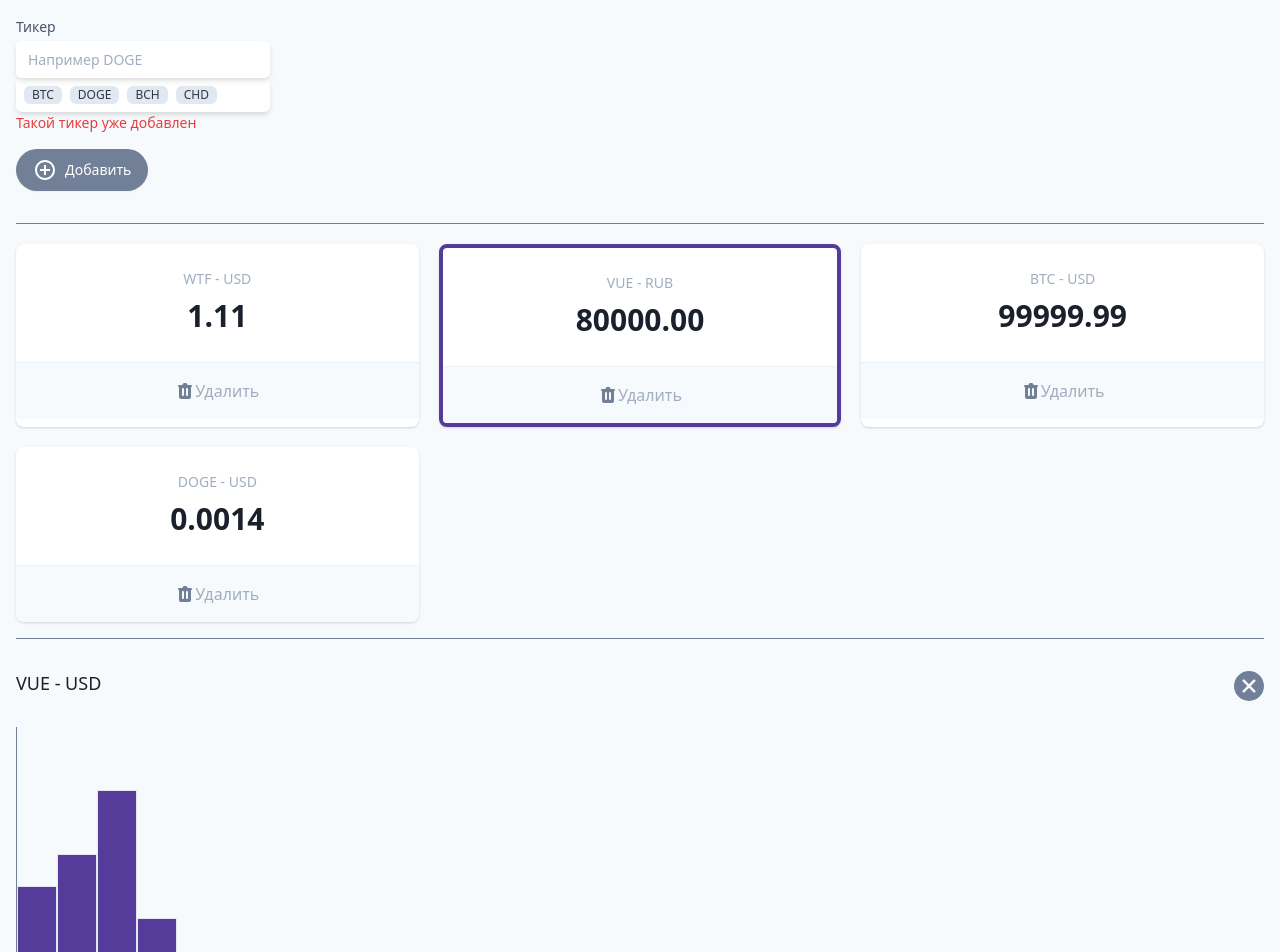
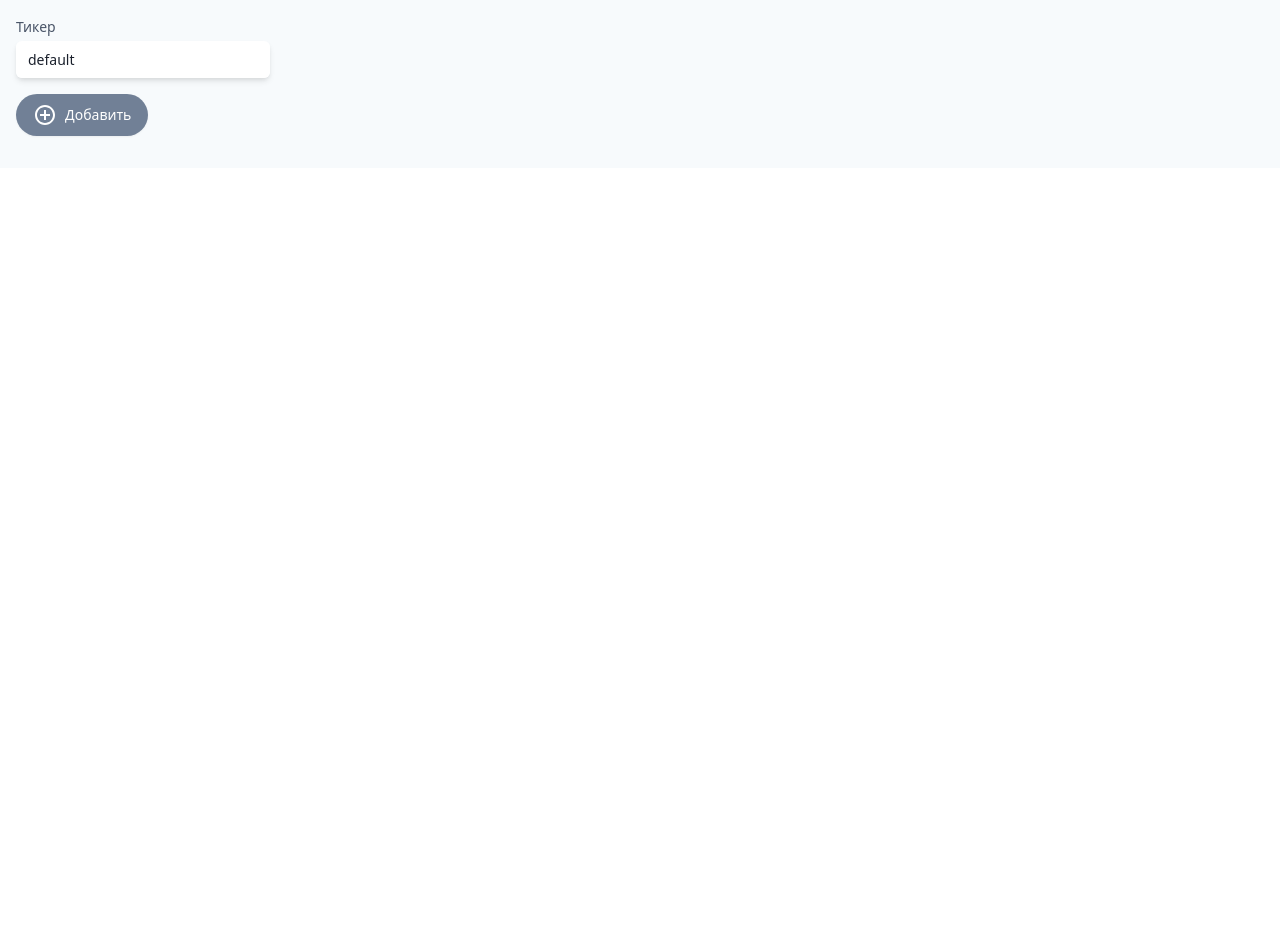
Before and after one commit to Jurason/vue-cryptocurrency-aggregator, a Vue app: page / in a window 1280 px wide. Shown: the top 952 px of the page. After the commit the page ends 800 px from the top, so only its background shows below. Built offline with nearby package versions, Linux system fonts and the light colour scheme.

Commit message:
first approach

```diff
--- a/src/App.vue
+++ b/src/App.vue
@@ -9,6 +9,8 @@
             >
             <div class="mt-1 relative rounded-md shadow-md">
               <input
+                  v-model="ticker"
+                  v-on:keydown.enter="add"
                   type="text"
                   name="wallet"
                   id="wallet"
@@ -16,24 +18,25 @@
                   placeholder="Например DOGE"
               />
             </div>
-            <div class="flex bg-white shadow-md p-1 rounded-md shadow-md flex-wrap">
-            <span class="inline-flex items-center px-2 m-1 rounded-md text-xs font-medium bg-gray-300 text-gray-800 cursor-pointer">
-              BTC
-            </span>
-              <span class="inline-flex items-center px-2 m-1 rounded-md text-xs font-medium bg-gray-300 text-gray-800 cursor-pointer">
-              DOGE
-            </span>
-              <span class="inline-flex items-center px-2 m-1 rounded-md text-xs font-medium bg-gray-300 text-gray-800 cursor-pointer">
-              BCH
-            </span>
-              <span class="inline-flex items-center px-2 m-1 rounded-md text-xs font-medium bg-gray-300 text-gray-800 cursor-pointer">
-              CHD
-            </span>
-            </div>
-            <div class="text-sm text-red-600">Такой тикер уже добавлен</div>
+<!--            <div class="flex bg-white shadow-md p-1 rounded-md shadow-md flex-wrap">-->
+<!--            <span class="inline-flex items-center px-2 m-1 rounded-md text-xs font-medium bg-gray-300 text-gray-800 cursor-pointer">-->
+<!--              BTC-->
+<!--            </span>-->
+<!--              <span class="inline-flex items-center px-2 m-1 rounded-md text-xs font-medium bg-gray-300 text-gray-800 cursor-pointer">-->
+<!--              DOGE-->
+<!--            </span>-->
+<!--              <span class="inline-flex items-center px-2 m-1 rounded-md text-xs font-medium bg-gray-300 text-gray-800 cursor-pointer">-->
+<!--              BCH-->
+<!--            </span>-->
+<!--              <span class="inline-flex items-center px-2 m-1 rounded-md text-xs font-medium bg-gray-300 text-gray-800 cursor-pointer">-->
+<!--              CHD-->
+<!--            </span>-->
+<!--            </div>-->
+<!--            <div class="text-sm text-red-600">Такой тикер уже добавлен</div>-->
           </div>
         </div>
         <button
+            v-on:click="add"
             type="button"
             class="my-4 inline-flex items-center py-2 px-4 border border-transparent shadow-sm text-sm leading-4 font-medium rounded-full text-white bg-gray-600 hover:bg-gray-700 transition-colors duration-300 focus:outline-none focus:ring-2 focus:ring-offset-2 focus:ring-gray-500"
         >
@@ -54,21 +57,29 @@
         </button>
       </section>
 
+      <template v-if="tickers.length > 0">
       <hr class="w-full border-t border-gray-600 my-4" />
       <dl class="mt-5 grid grid-cols-1 gap-5 sm:grid-cols-3">
         <div
+            v-for="item of tickers"
+            :key="item"
+            v-on:click="select(item)"
+            v-bind:class="{
+              'border-4': sel === item
+            }"
             class="bg-white overflow-hidden shadow rounded-lg border-purple-800 border-solid cursor-pointer"
         >
           <div class="px-4 py-5 sm:p-6 text-center">
             <dt class="text-sm font-medium text-gray-500 truncate">
-              WTF - USD
+              {{ item.name }} - USD
             </dt>
             <dd class="mt-1 text-3xl font-semibold text-gray-900">
-              1.11
+              {{ item.price }}
             </dd>
           </div>
           <div class="w-full border-t border-gray-200"></div>
           <button
+              v-on:click.stop="remove(item)"
               class="flex items-center justify-center font-medium w-full bg-gray-100 px-4 py-4 sm:px-6 text-md text-gray-500 hover:text-gray-600 hover:bg-gray-200 hover:opacity-20 transition-all focus:outline-none"
           >
             <svg
@@ -85,114 +96,25 @@
               ></path></svg>Удалить
           </button>
         </div>
-        <div
-            class="bg-white overflow-hidden shadow rounded-lg border-purple-800 border-solid border-4 cursor-pointer"
-        >
-          <div class="px-4 py-5 sm:p-6 text-center">
-            <dt class="text-sm font-medium text-gray-500 truncate">
-              VUE - RUB
-            </dt>
-            <dd class="mt-1 text-3xl font-semibold text-gray-900">
-              80000.00
-            </dd>
-          </div>
-          <div class="w-full border-t border-gray-200"></div>
-          <button
-              class="flex items-center justify-center font-medium w-full bg-gray-100 px-4 py-4 sm:px-6 text-md text-gray-500 hover:text-gray-600 hover:bg-gray-200 hover:opacity-20 transition-all focus:outline-none"
-          >
-            <svg
-                class="h-5 w-5"
-                xmlns="http://www.w3.org/2000/svg"
-                viewBox="0 0 20 20"
-                fill="#718096"
-                aria-hidden="true"
-            >
-              <path
-                  fill-rule="evenodd"
-                  d="M9 2a1 1 0 00-.894.553L7.382 4H4a1 1 0 000 2v10a2 2 0 002 2h8a2 2 0 002-2V6a1 1 0 100-2h-3.382l-.724-1.447A1 1 0 0011 2H9zM7 8a1 1 0 012 0v6a1 1 0 11-2 0V8zm5-1a1 1 0 00-1 1v6a1 1 0 102 0V8a1 1 0 00-1-1z"
-                  clip-rule="evenodd"
-              ></path></svg>Удалить
-          </button>
-        </div>
-        <div
-            class="bg-white overflow-hidden shadow rounded-lg border-purple-800 border-solid cursor-pointer"
-        >
-          <div class="px-4 py-5 sm:p-6 text-center">
-            <dt class="text-sm font-medium text-gray-500 truncate">
-              BTC - USD
-            </dt>
-            <dd class="mt-1 text-3xl font-semibold text-gray-900">
-              99999.99
-            </dd>
-          </div>
-          <div class="w-full border-t border-gray-200"></div>
-          <button
-              class="flex items-center justify-center font-medium w-full bg-gray-100 px-4 py-4 sm:px-6 text-md text-gray-500 hover:text-gray-600 hover:bg-gray-200 hover:opacity-20 transition-all focus:outline-none"
-          >
-            <svg
-                class="h-5 w-5"
-                xmlns="http://www.w3.org/2000/svg"
-                viewBox="0 0 20 20"
-                fill="#718096"
-                aria-hidden="true"
-            >
-              <path
-                  fill-rule="evenodd"
-                  d="M9 2a1 1 0 00-.894.553L7.382 4H4a1 1 0 000 2v10a2 2 0 002 2h8a2 2 0 002-2V6a1 1 0 100-2h-3.382l-.724-1.447A1 1 0 0011 2H9zM7 8a1 1 0 012 0v6a1 1 0 11-2 0V8zm5-1a1 1 0 00-1 1v6a1 1 0 102 0V8a1 1 0 00-1-1z"
-                  clip-rule="evenodd"
-              ></path></svg>Удалить
-          </button>
-        </div>
-        <div
-            class="bg-white overflow-hidden shadow rounded-lg border-purple-800 border-solid cursor-pointer"
-        >
-          <div class="px-4 py-5 sm:p-6 text-center">
-            <dt class="text-sm font-medium text-gray-500 truncate">
-              DOGE - USD
-            </dt>
-            <dd class="mt-1 text-3xl font-semibold text-gray-900">
-              0.0014
-            </dd>
-          </div>
-          <div class="w-full border-t border-gray-200"></div>
-          <button
-              class="flex items-center justify-center font-medium w-full bg-gray-100 px-4 py-4 sm:px-6 text-md text-gray-500 hover:text-gray-600 hover:bg-gray-200 hover:opacity-20 transition-all focus:outline-none"
-          >
-            <svg
-                class="h-5 w-5"
-                xmlns="http://www.w3.org/2000/svg"
-                viewBox="0 0 20 20"
-                fill="#718096"
-                aria-hidden="true"
-            >
-              <path
-                  fill-rule="evenodd"
-                  d="M9 2a1 1 0 00-.894.553L7.382 4H4a1 1 0 000 2v10a2 2 0 002 2h8a2 2 0 002-2V6a1 1 0 100-2h-3.382l-.724-1.447A1 1 0 0011 2H9zM7 8a1 1 0 012 0v6a1 1 0 11-2 0V8zm5-1a1 1 0 00-1 1v6a1 1 0 102 0V8a1 1 0 00-1-1z"
-                  clip-rule="evenodd"
-              ></path></svg>Удалить
-          </button>
-        </div>
+
       </dl>
       <hr class="w-full border-t border-gray-600 my-4" />
-      <section class="relative">
+      </template>
+        <section
+            v-if="sel"
+            class="relative">
         <h3 class="text-lg leading-6 font-medium text-gray-900 my-8">
-          VUE - USD
+        {{sel.name}} - USD
         </h3>
         <div class="flex items-end border-gray-600 border-b border-l h-64">
           <div
-              class="bg-purple-800 border w-10 h-24"
-          ></div>
-          <div
-              class="bg-purple-800 border w-10 h-32"
-          ></div>
-          <div
-              class="bg-purple-800 border w-10 h-48"
-          ></div>
-          <div
-              class="bg-purple-800 border w-10 h-16"
-          ></div>
+              v-for="(bar, idx) of normalizeGraph()"
+              :key="idx"
+              :style="{ height: `${bar}%`}"
+              class="bg-purple-800 border w-10"></div>
         </div>
         <button
+            @click="sel = null"
             type="button"
             class="absolute top-0 right-0"
         >
@@ -227,7 +149,52 @@
 
 export default {
   name: 'App',
-};
+  data() {
+    return {
+      ticker: 'default',
+      tickers: [],
+      sel: null,
+      graph: [],
+      stack: {},
+    }
+  },
+  methods: {
+    add(){
+      const currentTicker = { name: this.ticker, price: '...'}
+      this.tickers.push(currentTicker)
+      this.ticker = ''
+      setInterval(async () => {
+        const f = await fetch(`https://min-api.cryptocompare.com/data/price?fsym=${currentTicker.name}&tsyms=USD&api_key=48131930ee5d463169bcae9e7d14fdba93745c2b94b2adec2879c3e73f4a1b5a`);
+        const data = await f.json()
+        this.tickers.find(el => el.name === currentTicker.name).price =
+            data.USD > 1 ? data.USD.toFixed(2) : data.USD.toPrecision(2);
+        if(this.sel?.name === currentTicker.name){
+          this.graph.push(data.USD)
+        }
+      }, 7000)
+    },
+    select(item){
+      if(this.sel !== item && this.sel !== null) {
+        this.graph = []
+        // this.stack[this.sel.name] ? this.stack[this.sel.name].push(...this.graph) : this.stack[this.sel.name] = this.graph
+        // console.log(this.graph);
+        // this.graph = this.stack[item.name] ? this.stack[item.name] : []
+        // console.log(this.graph);
+      }
+      this.sel = item;
+    },
+    remove(tickerToRemove) {
+      this.tickers = this.tickers.filter(el => el !== tickerToRemove)
+      if(tickerToRemove === this.sel) this.sel = null
+    },
+    normalizeGraph(){
+      const maxValue = Math.max(...this.graph)
+      const minValue = Math.min(...this.graph)
+      return this.graph.map(
+          price => 5 + (price - minValue) * 95 / (maxValue - minValue))
+    }
+  }
+}
 </script>
 
 <style src="./app.css">
```
Also changed, not shown: 1 other file (tests, documents, lock files or other folders).
